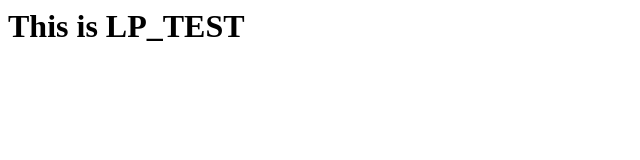
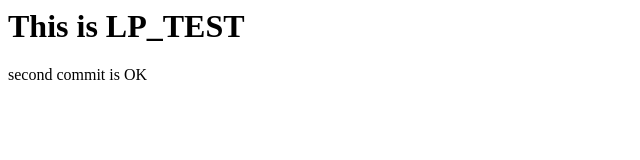
Before and after one commit to oba618/lp_test, a plain HTML site: page index.html in a window 1280 px wide. Shown: the whole page, without its empty margins (0-640 px from the left). Drawn offline with Linux system fonts and the light colour scheme.

Commit message:
update index.html

```diff
--- a/index.html
+++ b/index.html
@@ -4,5 +4,6 @@
 </head>
 <body>
 	<h1>This is LP_TEST</h1>
+	<p>second commit is OK</p>
 </body>
 </html>
```
